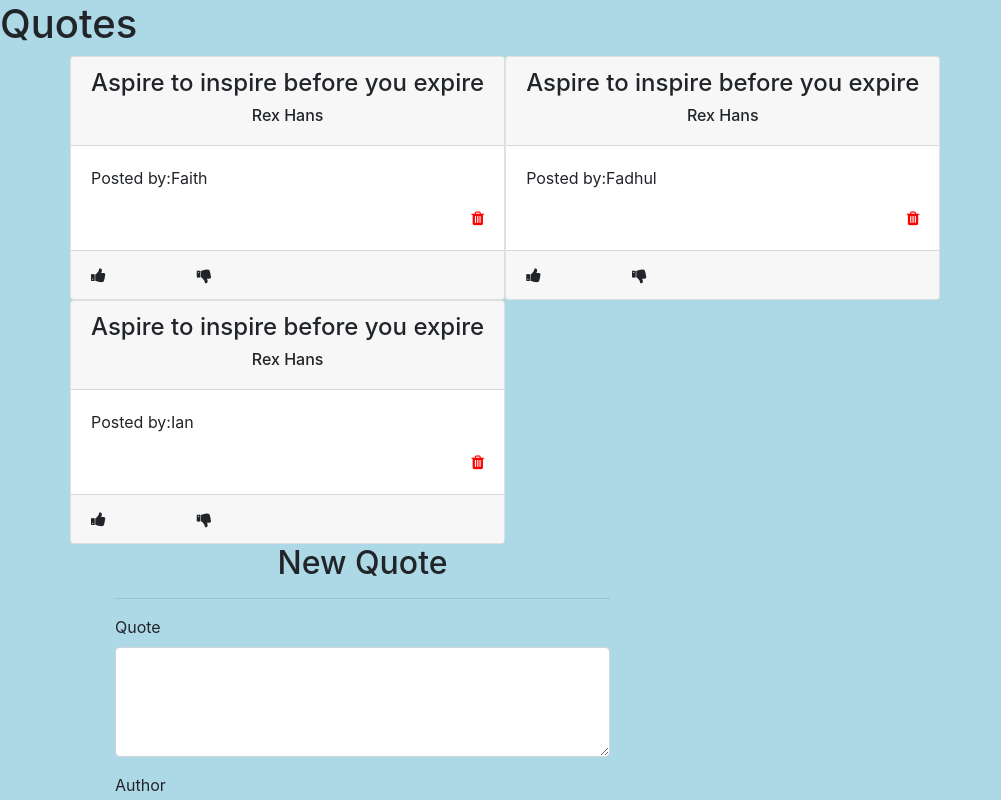
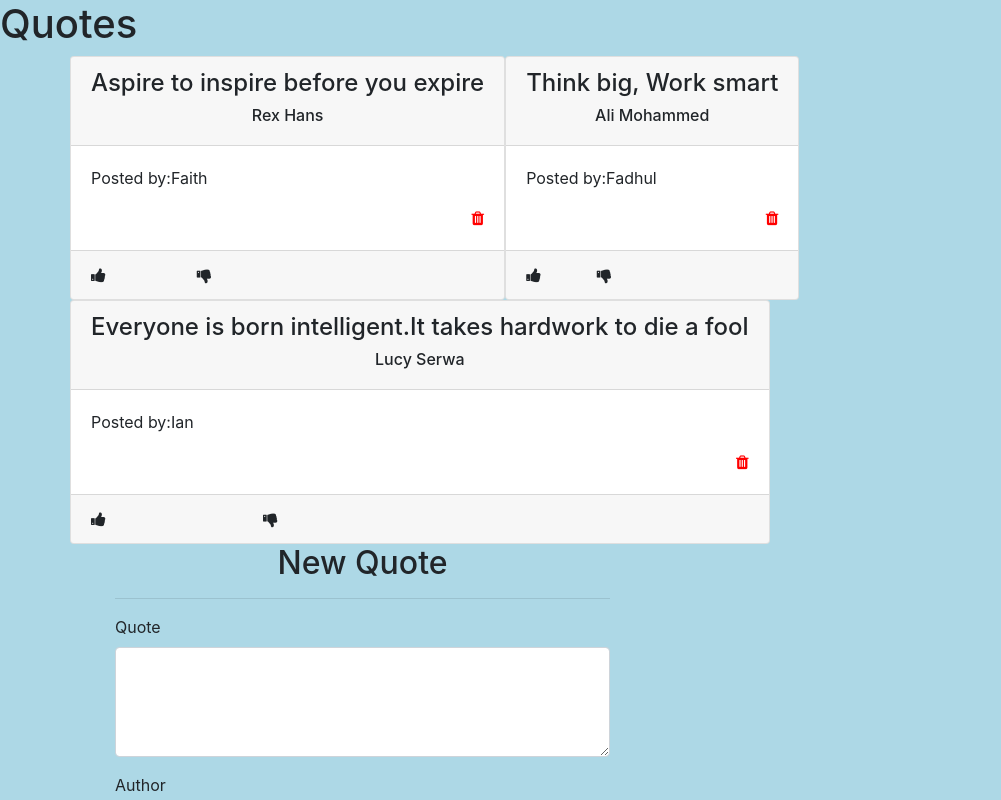
Before and after one commit to cynthiaoduol/Quotes, an Angular app: page / in a window 1280 px wide. Shown: the top 800 px of the page, without its empty margins (0-1001 px from the left). Built offline with nearby package versions, Linux system fonts and the light colour scheme.

Commit message:
change quote text

```diff
--- a/src/app/quote/quote.component.html
+++ b/src/app/quote/quote.component.html
@@ -1,4 +1,3 @@
-<h1>{{title}}</h1>
 <div class="container">
   <div class="row">
     <div *ngFor='let quote of quotes' class="card ">
@@ -9,7 +8,7 @@
 
       <div class="card-body">
         <p>Posted by:{{quote.submitter}}</p>
-        <span (click)="delete(i)" class="del">
+        <span (click)="delete(icon)" class="del">
           <i class="fa fa-trash"></i>
         </span>
       </div>
--- a/src/app/quote/quote.component.ts
+++ b/src/app/quote/quote.component.ts
@@ -11,8 +11,8 @@ export class QuoteComponent implements OnInit {
 
   quotes: Quote[] = [
     new Quote('Aspire to inspire before you expire', 'Rex Hans', 'Faith'),
-    new Quote('Aspire to inspire before you expire', 'Rex Hans', 'Fadhul'),
-    new Quote('Aspire to inspire before you expire', 'Rex Hans', 'Ian'),
+    new Quote('Think big, Work smart', 'Ali Mohammed', 'Fadhul'),
+    new Quote('Everyone is born intelligent.It takes hardwork to die a fool', 'Lucy Serwa', 'Ian'),
   ];
 
   delete(i) {
```
